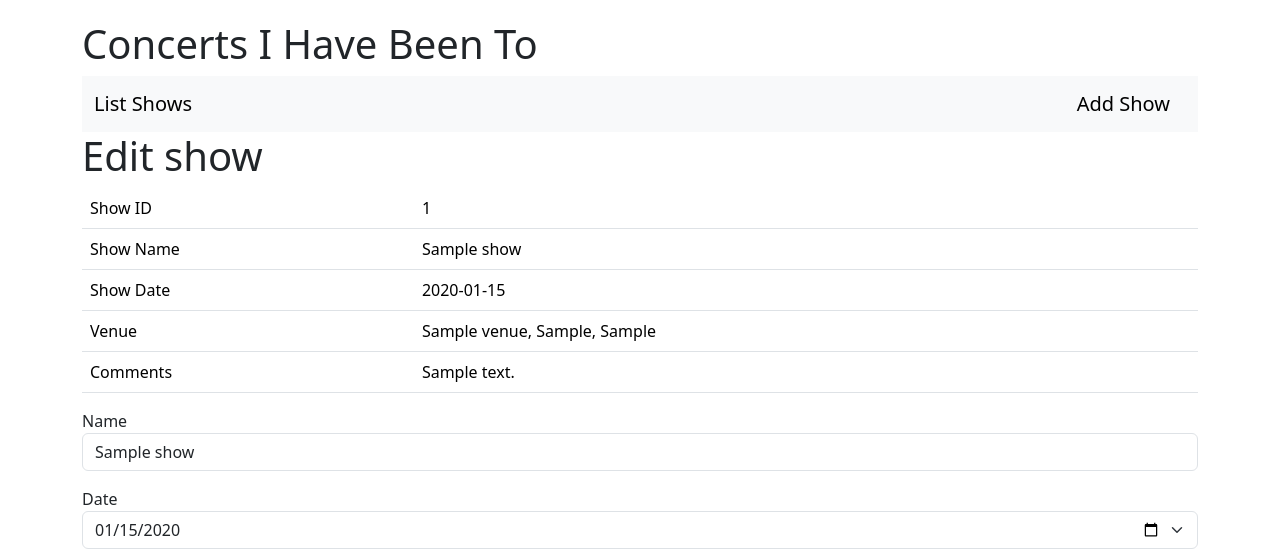
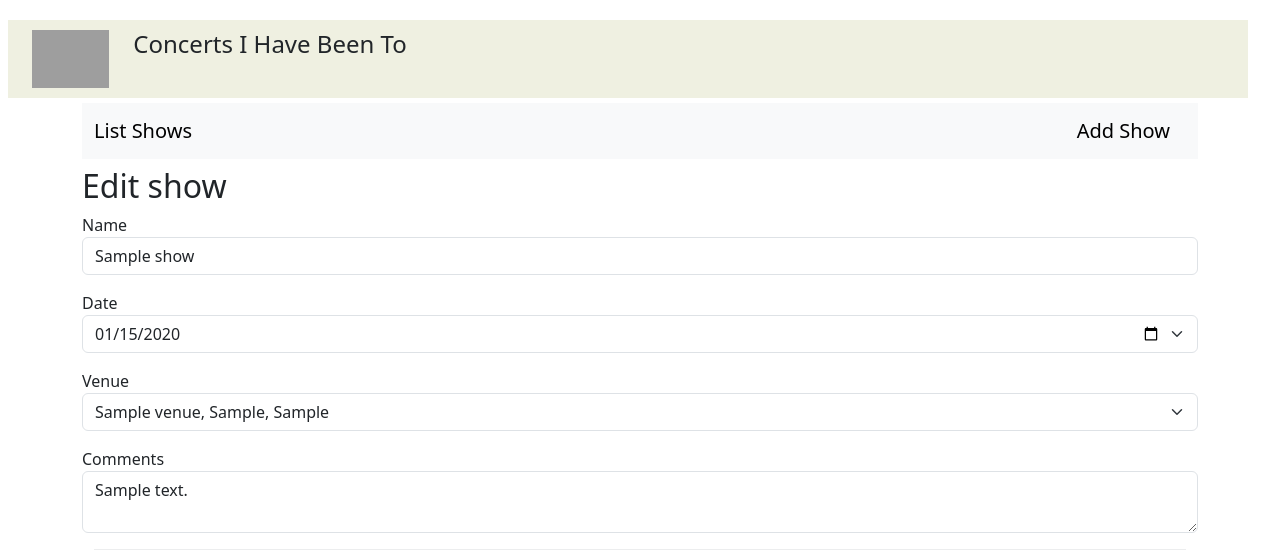
Before and after one commit to MathieuGood/concerts_db, a Flask app: page /show/1 in a window 1280 px wide. Shown: the top 550 px of the page. Run offline with Flask 3, Linux system fonts and the light colour scheme; tables that the repository leaves empty hold one stand-in row (values such as "Sample post"); parts of the project's set-up code (start-up, migrations or seed data) failed here and were passed over; grey boxes are pictures that could not be loaded.

Commit message:
Visual improvings.

```diff
--- a/src/app/routes/show_routes.py
+++ b/src/app/routes/show_routes.py
@@ -24,12 +24,12 @@ def register_routes(app, db):
             f"{venue.name}, {venue.address.city}, {venue.address.country}"
             for venue in venue_repository.get_all()
         ]
-        form = ShowForm(venues=venues)
+        show_form = ShowForm(venues=venues)
         new_show = Show()
         return render_template(
             "edit_show.html",
             title="Create a new show right now",
-            form=form,
+            show_form=show_form,
             show=Show(),
         )
 
--- a/src/app/static/styles.css
+++ b/src/app/static/styles.css
@@ -19,3 +19,9 @@ li {
     padding: 10px;
     border-bottom: 1px solid #ccc;
 }
+
+.app-header {
+    background-color: #eff0e1;
+    padding: 10px;
+    margin-bottom: 5px;
+}
--- a/src/app/templates/base_template.html
+++ b/src/app/templates/base_template.html
@@ -1,6 +1,3 @@
-<!-- Base Flask template with a simple bar containing the app title : Concerts I Have Been To -->
-<!--  -->
-
 <!DOCTYPE html>
 <html lang="en">
 {% block head %}
@@ -19,8 +16,19 @@
 {% endblock %}
 
 <body>
+  <div class="container-fluid app-header row">
+    <div class="col-1">
+      <a href="/">
+        <img src="{{ url_for('static', filename='concertsdb-logo.svg') }}" alt="Logo" class="img-fluid" />
+      </a>
+    </div>
+    <div class="col">
+      <h4>Concerts I Have Been To</h4>
+    </div>
+
+  </div>
   <div class="container">
-    <h1>Concerts I Have Been To</h1>
+
     <nav class="navbar navbar-expand-lg navbar-light bg-light">
       <div class="container-fluid">
         <a class="navbar-brand" href="/">List Shows</a>
--- a/src/app/templates/edit_show.html
+++ b/src/app/templates/edit_show.html
@@ -5,10 +5,10 @@
 {% endblock %}
 
 {% block content %}
-<h1>Edit show</h1>
+<h2 class="pt-2">Edit show</h1>
 
   <form action="" method="POST" novalidate>
-  <table class="table">
+    <table class="table" hidden="">
       <tr>
         <td>Show ID</td>
         <td>{{ show.id }}</td>
--- a/src/app/templates/list_shows.html
+++ b/src/app/templates/list_shows.html
@@ -4,10 +4,10 @@
 {% endblock %}
 
 {% block content %}
-<h1>Concerts List</h1>
+<h2 class="pt-2">Concerts List</h1>
 
   <div class="container-fluid">
-  <table class="table table-striped table-light table-responsive">
+    <table class="table table-responsive table-striped table-light">
       <thead>
         <tr>
           <th>Show name</th>
--- a/src/main.py
+++ b/src/main.py
@@ -38,8 +38,7 @@ def delete_database() -> None:
 
 
 def create_app(db: SQLAlchemy) -> Flask:
-    app = Flask(__name__, template_folder="app/templates")
-
+    app = Flask(__name__, template_folder="app/templates", static_folder="app/static")
     app.config.from_object(Config)
     db.init_app(app)
     return app
```
Also changed, not shown: src/app/static/concertsdb-logo.svg (added), src/app/static/wendys.png (added). Lines whose indentation alone changed are shown as unchanged.
